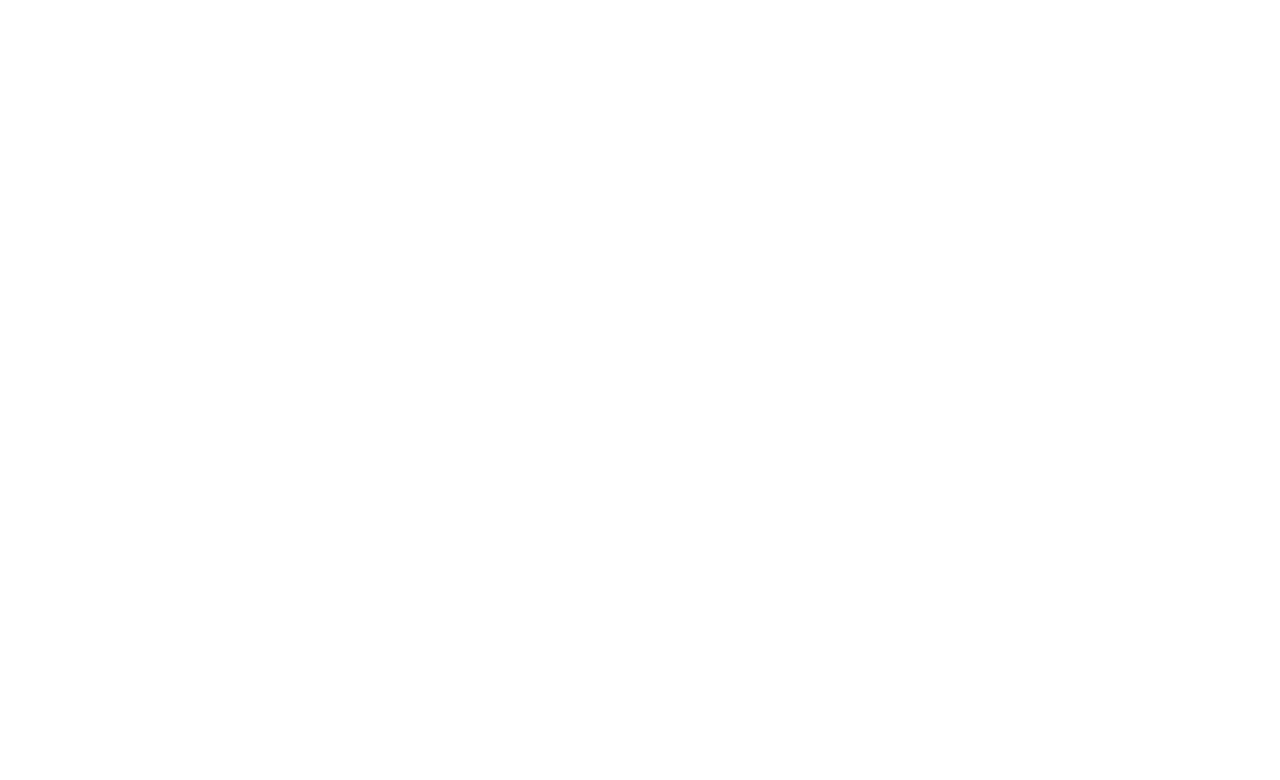
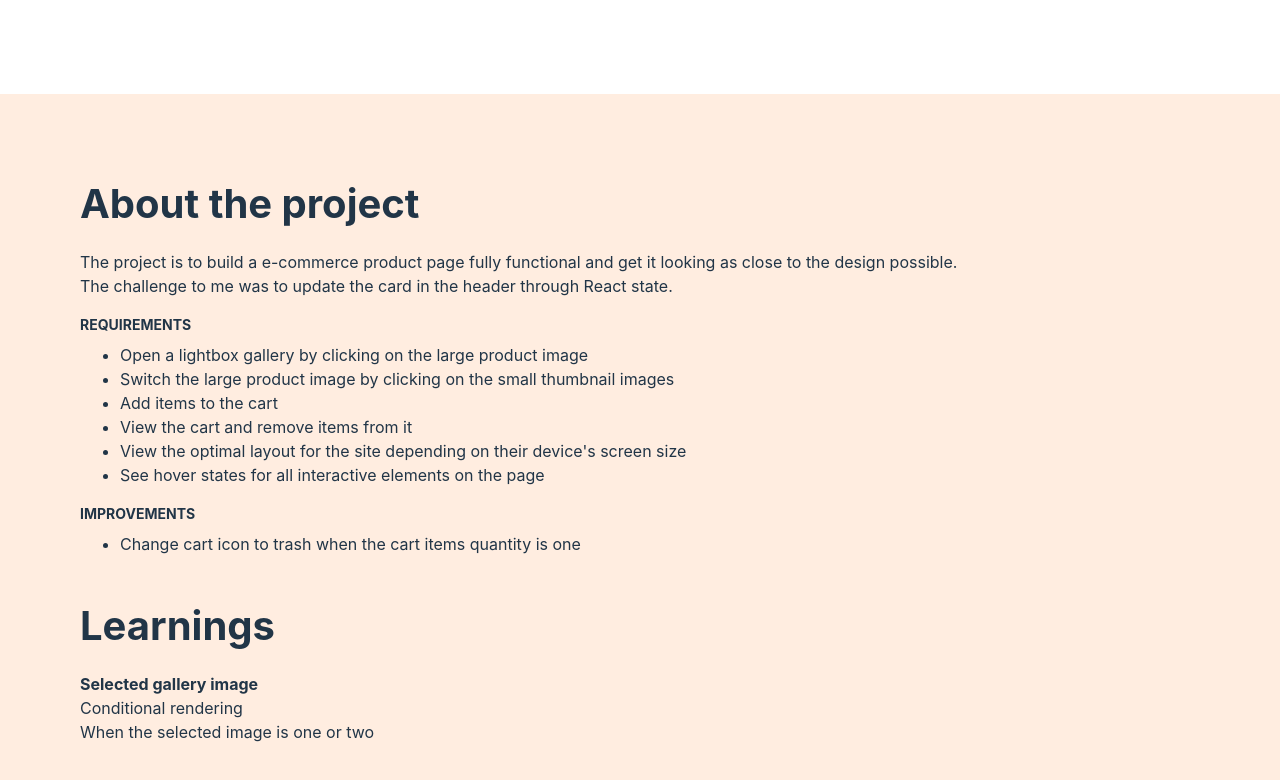
Before and after one commit to meegido/some-website, a React (Vite) app: page /product-page in a window 1280 px wide. Shown: the part 768-1548 px from the top of the page. Before the commit the page ends 928 px from the top, so only its background shows below. Built offline with nearby package versions, Linux system fonts and the light colour scheme; sample sign-in values are in the browser's storage.

Commit message:
project explanation base

```diff
--- a/src/pages/landing/landing.jsx
+++ b/src/pages/landing/landing.jsx
@@ -75,6 +75,9 @@
                   <p>Frontend Architecture</p>
                 </li>
                 <li>
+                  <p>Performance</p>
+                </li>
+                <li>
                   <p>TDD</p>
                 </li>
               </ul>
--- a/src/pages/landing/landing.module.css
+++ b/src/pages/landing/landing.module.css
@@ -133,6 +133,7 @@
 .roadmap__card header h3 {
   font-size: 14px;
   font-weight: 800;
+  opacity: 0.9;
   text-transform: uppercase;
 }
 
--- a/src/pages/product-page/components/product-gallery.module.css
+++ b/src/pages/product-page/components/product-gallery.module.css
@@ -46,7 +46,6 @@
   display: none;
 }
 
-
 @media (min-width: 768px) {
   .carousel__controls {
     display: none;
@@ -77,3 +76,15 @@
     height: 102px;
   }
 }
+
+@media (min-width: 1440px) {
+  .carousel__wrapper {
+    width: 640px;
+  }
+}
+
+@media (min-width: 1920px) {
+  .carousel__wrapper {
+    width: 800px;
+  }
+}
--- a/src/pages/product-page/product-page.jsx
+++ b/src/pages/product-page/product-page.jsx
@@ -70,6 +70,7 @@
   return (
     <>
       <div className={styles.page__wrapper}>
+        <section className={styles.project}>
           <ProductGallery
             images={product.photos}
             selectedImageIndex={selectedImageIndex}
@@ -111,6 +112,64 @@
               </div>
             </div>
           </section>
+        </section>
+        <section className={styles.project__content}>
+          <article className={styles.about}>
+            <h2>About the project</h2>
+            <div className={styles.description}>
+              <p>
+                The project is to build a e-commerce product page fully functional and get it
+                looking as close to the design possible.
+              </p>
+              <p>The challenge to me was to update the card in the header through React state.</p>
+            </div>
+            <div className={styles.requirements}>
+              <h3>Requirements</h3>
+              <ul>
+                <li>
+                  <p>Open a lightbox gallery by clicking on the large product image</p>
+                </li>
+                <li>
+                  <p>Switch the large product image by clicking on the small thumbnail images</p>
+                </li>
+                <li>
+                  <p>Add items to the cart</p>
+                </li>
+                <li>
+                  <p>View the cart and remove items from it</p>
+                </li>
+                <li>
+                  <p>
+                    View the optimal layout for the site depending on their device's screen size
+                  </p>
+                </li>
+                <li>
+                  <p>See hover states for all interactive elements on the page</p>
+                </li>
+              </ul>
+            </div>
+            <div className={styles.improvements}>
+              <h3>Improvements</h3>
+              <ul>
+                <li>
+                  <p>Change cart icon to trash when the cart items quantity is one</p>
+                </li>
+              </ul>
+            </div>
+          </article>
+          <article className={styles.learnings}>
+            <h2>Learnings</h2>
+            <div className={styles.learnings}>
+              <article>
+                <div className={styles.learning__title}>
+                  <h4>Selected gallery image</h4>
+                  <p>Conditional rendering</p>
+                </div>
+                <p>When the selected image is one or two</p>
+              </article>
+            </div>
+          </article>
+        </section>
       </div>
     </>
   );
--- a/src/pages/product-page/product-page.module.css
+++ b/src/pages/product-page/product-page.module.css
@@ -5,6 +5,8 @@
 .page__wrapper {
   height: 100vh;
   width: 100%;
+  display: flex;
+  flex-direction: column;
 }
 
 .product__wrapper {
@@ -90,11 +92,20 @@
   outline: none;
 }
 
+@media (min-width: 768px) {
+  .project {
+    padding: 36px var(--container-padding);
+  }
+}
+
 @media (min-width: 1200px) {
   .page__wrapper {
+    gap: 80px;
+  }
+
+  .project {
     display: flex;
     flex-direction: row;
-    padding: 56px var(--container-padding);
     gap: 126px;
     align-items: flex-start;
   }
@@ -103,3 +114,37 @@
     padding: 0;
   }
 }
+
+.project__content {
+  padding: 24px var(--container-padding);
+  background-color: var(--pale-orange);
+  gap: 40px;
+}
+
+.learnings,
+.about,
+.project__content {
+  display: flex;
+  flex-direction: column;
+}
+
+.learnings,
+.about {
+  gap: 16px;
+}
+
+.project__content h2 {
+  font-size: 40px;
+}
+
+.project__content h3 {
+  font-size: 14px;
+  text-transform: uppercase;
+  padding-bottom: 8px;
+}
+
+@media (min-width: 1200px) {
+  .project__content {
+    padding: 80px var(--container-padding);
+  }
+}
```
Lines whose indentation alone changed are shown as unchanged.
